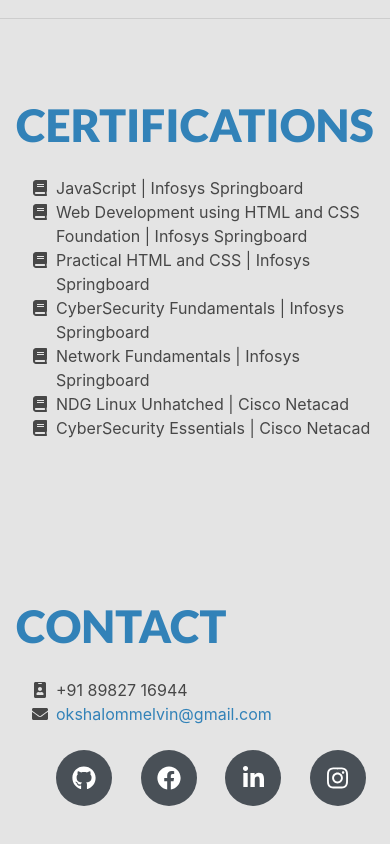
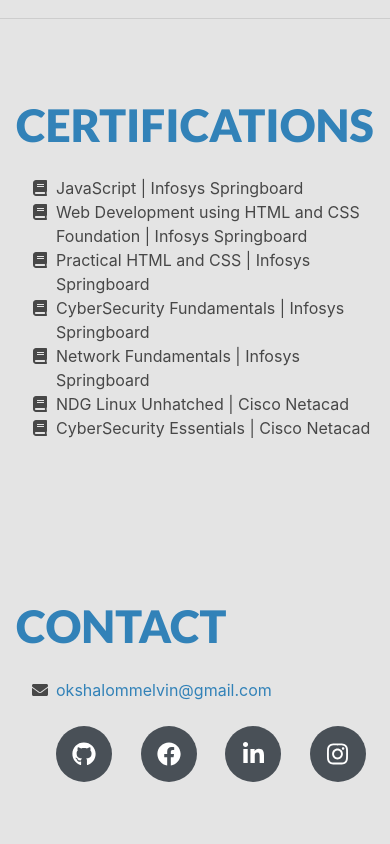
Before and after one commit to Melvin-Shalom/Resume_Portfolio_02, a plain HTML site: page index.html in a window 390 px wide. Shown: the part 6142-6986 px from the top of the page. Drawn offline with nearby package versions, Linux system fonts and the light colour scheme; a web font is replaced by a local one.

Commit message:
Remove Phone Number

```diff
--- a/index.html
+++ b/index.html
@@ -309,10 +309,6 @@
         <h2 class="mb-4">Contact</h2>
         <ul class="fa-ul mb-0">
           <li>
-            <span class="fa-li"><i class="fas fa-regular fa-id-badge"></i></span>
-            +91 89827 16944
-          </li>
-          <li>
             <span class="fa-li"><i class="fas fa-regular fa-envelope"></i></span>
             <a href="mailto:okshalommelvin@gmail.com">okshalommelvin@gmail.com</a>
           </li>
```
